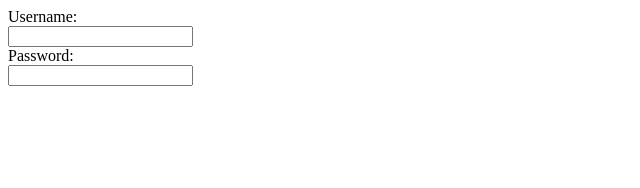
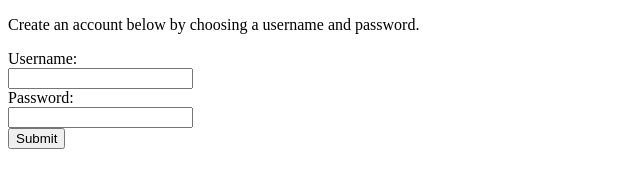
Before and after one commit to cbernard8/dbms-project-login-portal, a plain HTML site: page web/index.html in a window 1280 px wide. Shown: the whole page, without its empty margins (0-640 px from the left). Drawn offline with Linux system fonts and the light colour scheme.

Commit message:
Html updated.

```diff
--- a/web/index.html
+++ b/web/index.html
@@ -1,14 +1,21 @@
 <!DOCTYPE html>
 <html>
+  <head>
+    <script src="js/send_request.js"></script>
+  </head>
 
-  <form>
-    <label>Username:</label><br>
-    <input type="text"><br>
-    <label>Password:</label><br>
-    <input type="text"><br>
+  <body>
+    <p>Create an account below by choosing a username and password.</p>
 
-  </form>
+    <form id="form1">
+      <label>Username:</label><br>
+      <input type="text"><br>
+      <label>Password:</label><br>
+      <input type="text"><br>
+      <input type="button" onclick="sendRequest()" value="Submit">
 
+    </form>
+  </body>
 
 
 </html>
```
